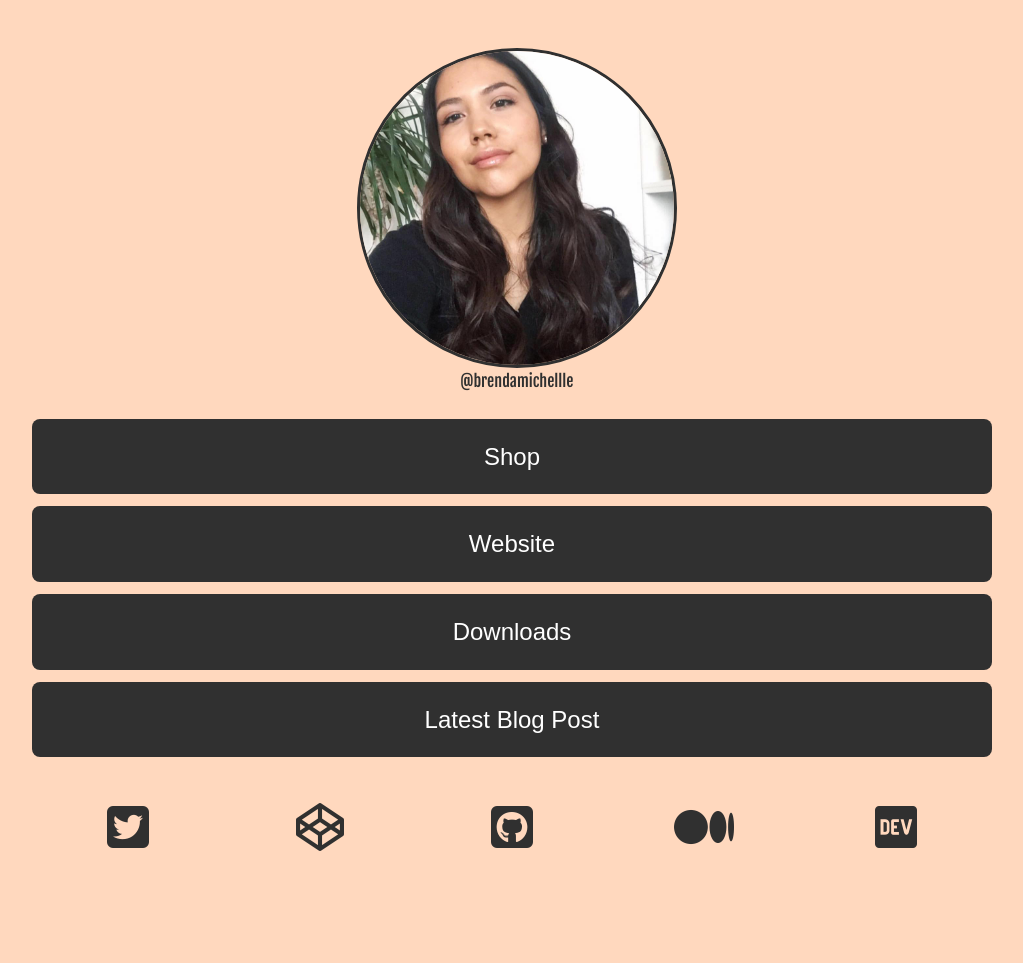
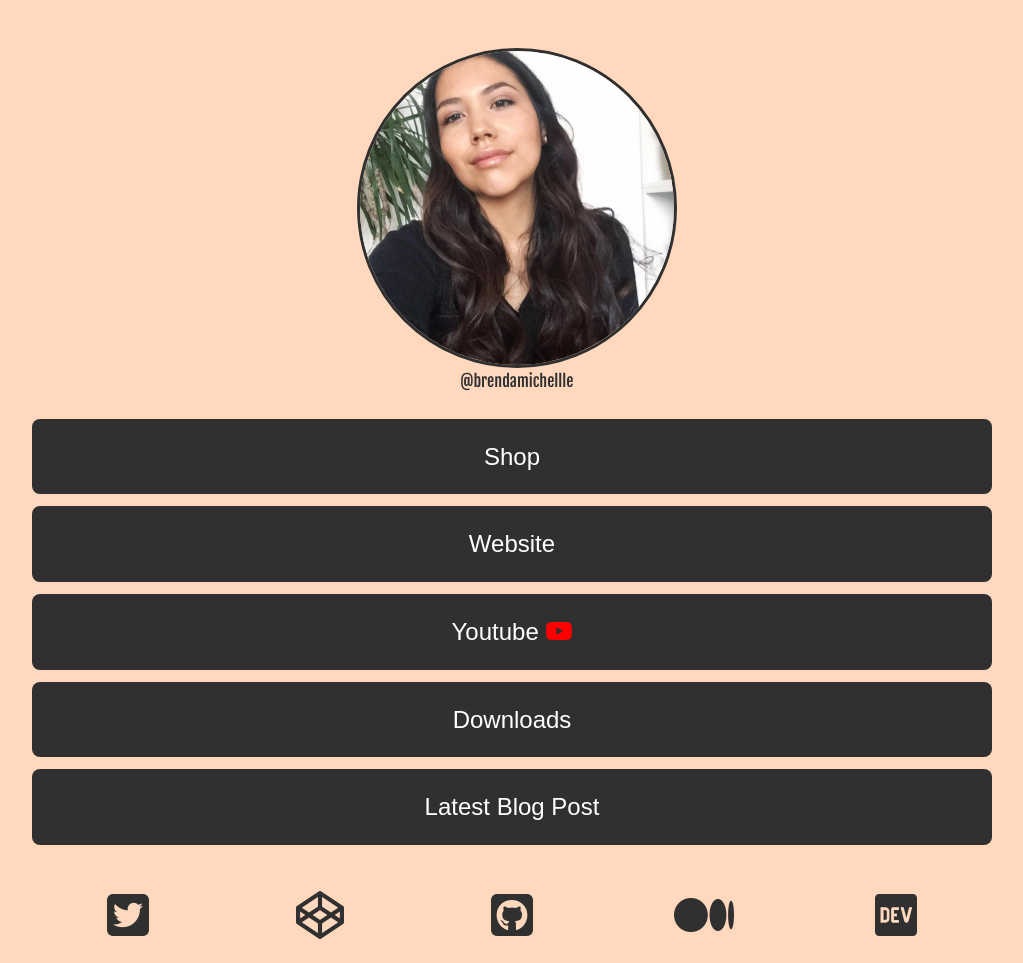
Before and after one commit to BrendaMichellle/Links-Page, a plain HTML site: page index.html in a window 1280 px wide. Shown: the whole page, without its empty margins (148-1171 px from the left). Before the commit the page ends 904 px from the top, so only its background shows below. Drawn offline with nearby package versions, Linux system fonts and the light colour scheme; a web font is replaced by a local one.

Commit message:
added youtube

```diff
--- a/index.html
+++ b/index.html
@@ -23,6 +23,7 @@
     <ul class="links">
       <li class="linkItem"><a href="https://www.redbubble.com/people/brendamichellle/shop?asc=u&fbclid=IwAR1tMpk1P4I6hgwDJD4xCT26B2_Xfx6v6i0BU_5cnMyN5B3mPHS9tLJJbCE" target="_blank" class="link">Shop</a></li>
       <li class="linkItem"><a href="https://brendamichellle.com/" target="_blank" class="link">Website</a></li>
+      <li class="linkItem"><a href="https://www.youtube.com/channel/UCCbwmyG1DlUxjYkPLIA9qzA?view_as=subscriber" target="_blank" class="link">Youtube <i class="fab fa-youtube"></i></a></li>
       <li class="linkItem"><a href="https://brendamichellle.github.io/downloads-page/" target="_blank" class="link">Downloads</a></li>
       <li class="linkItem"><a href="https://blog.brendamichellle.com/" target="_blank" class="link">Latest Blog Post</a></li>
     </ul>
--- a/style.css
+++ b/style.css
@@ -100,6 +100,11 @@ body {
 
 }
 
+.fa-youtube {
+  color: red;
+  font-size: var(--fs-h2);
+}
+
 .socialItems {
   display: grid;
   grid-template-columns: 1fr 1fr 1fr 1fr 1fr;
```
